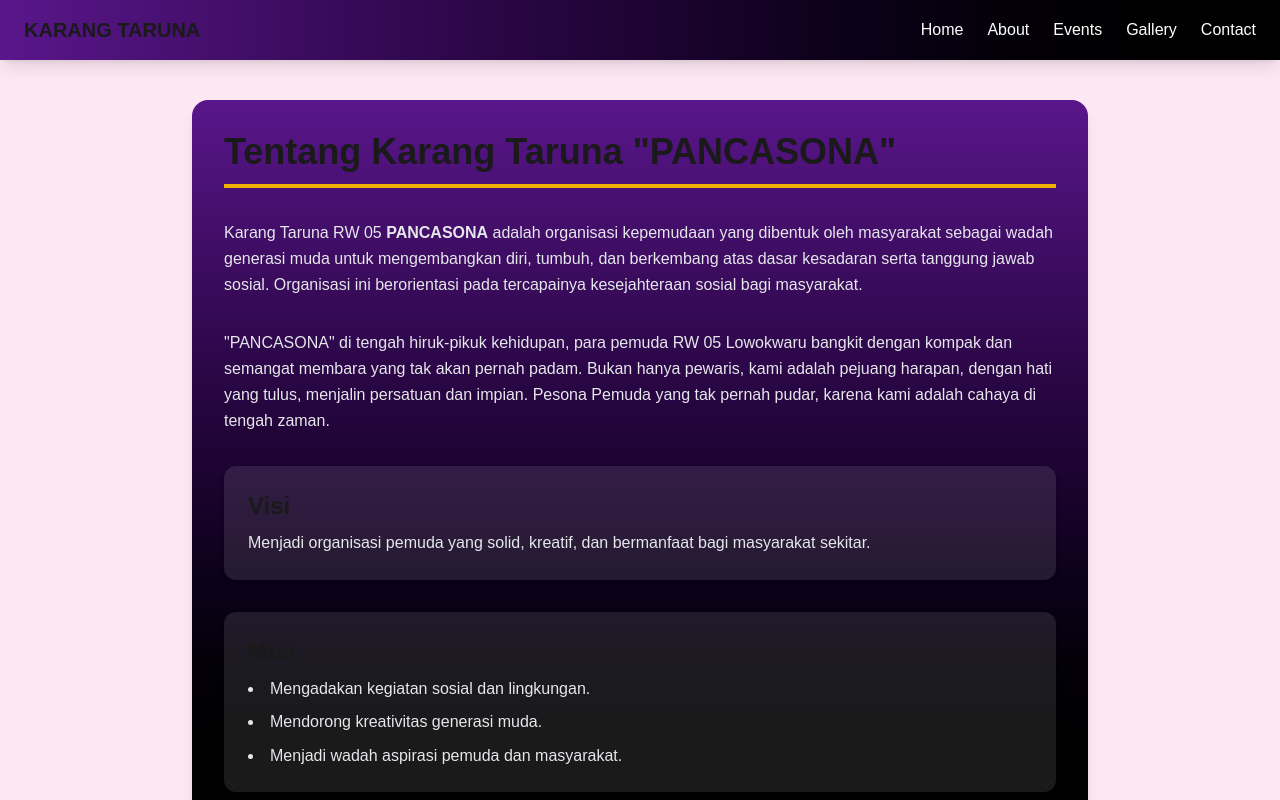
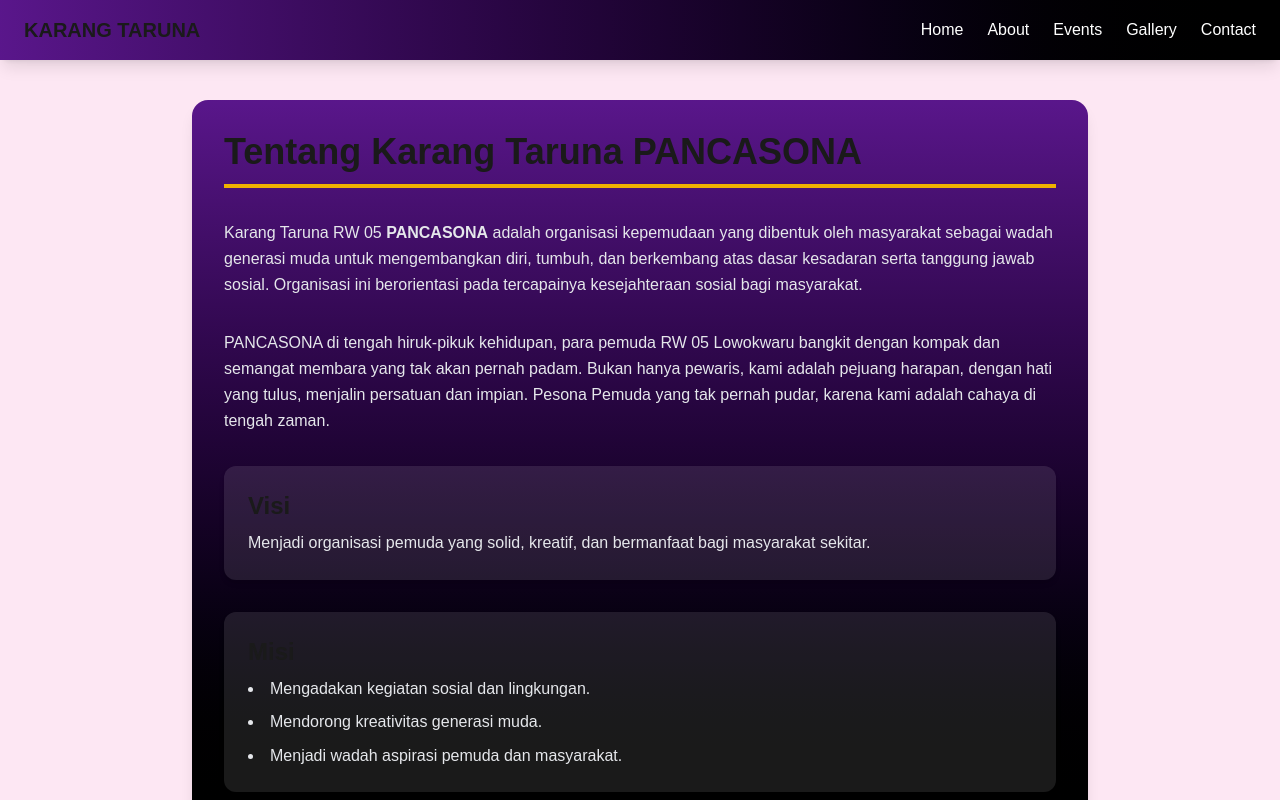
Before and after one commit to elvinavia/pancasona, a Next.js app: page /about in a window 1280 px wide. Shown: the top 800 px of the page. Built offline with nearby package versions, Linux system fonts and the light colour scheme.

Commit message:
Update page.tsx

```diff
--- a/src/app/about/page.tsx
+++ b/src/app/about/page.tsx
@@ -3,7 +3,7 @@ export default function AboutPage() {
     <section className="space-y-8 p-8 bg-gradient-to-b from-purple-900 to-black rounded-2xl shadow-lg text-white max-w-4xl mx-auto my-10">
 
       <h2 className="text-4xl font-extrabold text-yellow-400 border-b-4 border-yellow-500 pb-3">
-        Tentang Karang Taruna "PANCASONA"
+        Tentang Karang Taruna PANCASONA
       </h2>
 
       <p className="leading-relaxed text-gray-200">
@@ -14,7 +14,7 @@ export default function AboutPage() {
       </p>
 
       <p className="leading-relaxed text-gray-200">
-        "PANCASONA" di tengah hiruk-pikuk kehidupan, para pemuda RW 05 Lowokwaru bangkit dengan kompak
+        PANCASONA di tengah hiruk-pikuk kehidupan, para pemuda RW 05 Lowokwaru bangkit dengan kompak
         dan semangat membara yang tak akan pernah padam. Bukan hanya pewaris, kami adalah pejuang harapan,
         dengan hati yang tulus, menjalin persatuan dan impian. Pesona Pemuda yang tak pernah pudar, karena
         kami adalah cahaya di tengah zaman.
```
